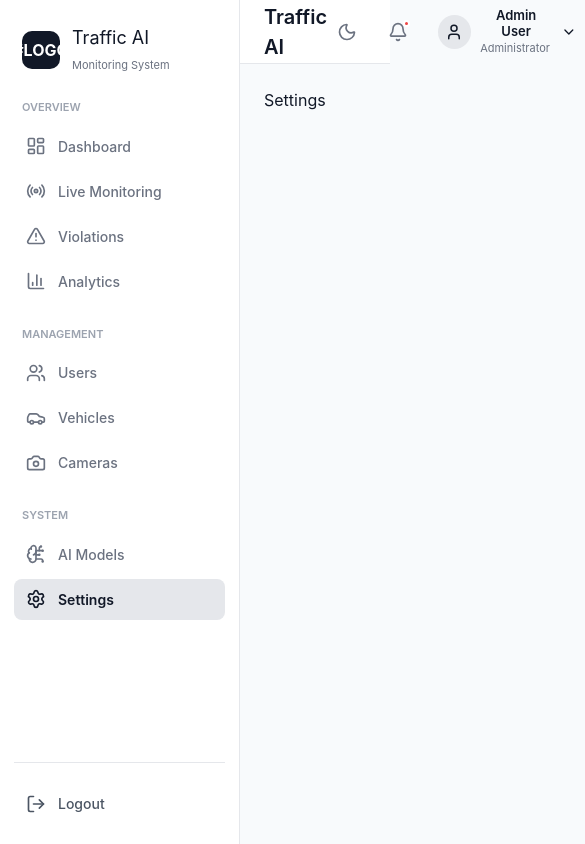
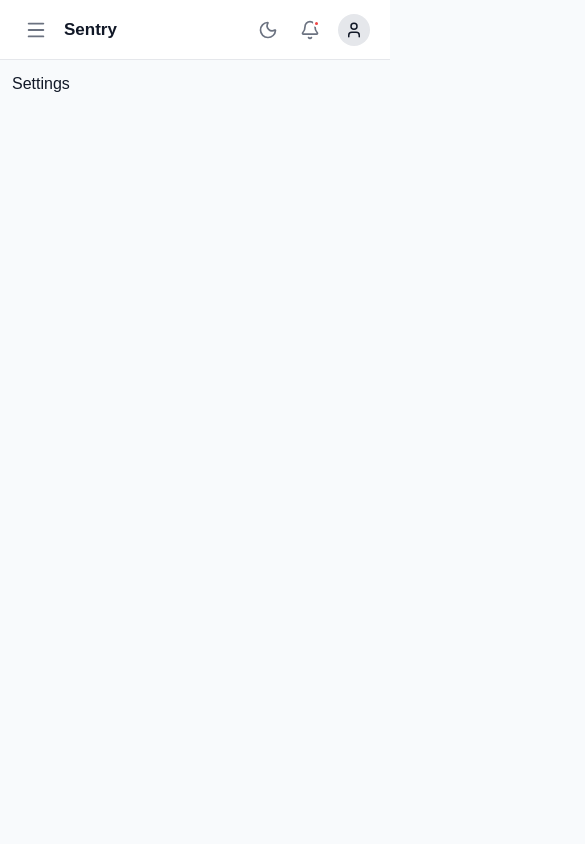
Before and after one commit to Jwala-Joshi/traffic-ai-frontend, a React (Vite) app: page /settings in a window 390 px wide. Shown: the whole page, 585 px wide, since content can reach past the window. Built offline with nearby package versions, Linux system fonts and the light colour scheme.

Commit message:
App Layout kinda ok

```diff
--- a/src/components/layout/AppLayout.tsx
+++ b/src/components/layout/AppLayout.tsx
@@ -1,20 +1,34 @@
+import { useState } from 'react'
 import { Outlet } from 'react-router'
 
 import Sidebar from './Sidebar'
 import Header from './Header'
 
 function AppLayout() {
+  const [sidebarOpen, setSidebarOpen] = useState(false)
+
   return (
     <div className="app-layout">
-      <Sidebar />
+      <Sidebar
+        isOpen={sidebarOpen}
+        onClose={() => setSidebarOpen(false)}
+      />
 
       <div className="app-main">
-        <Header />
+        <Header onMenuClick={() => setSidebarOpen(true)} />
 
         <main className="app-content">
           <Outlet />
         </main>
       </div>
+
+      {sidebarOpen && (
+        <button
+          className="sidebar-overlay"
+          onClick={() => setSidebarOpen(false)}
+          aria-label="Close navigation"
+        />
+      )}
     </div>
   )
 }
--- a/src/components/layout/Header.tsx
+++ b/src/components/layout/Header.tsx
@@ -1,13 +1,24 @@
-import { Bell, ChevronDown, Moon, Sun, User} from 'lucide-react'
+import { Bell, ChevronDown,Menu, Moon, Sun, User} from 'lucide-react'
 import { useTheme } from '../../context/useTheme'
 
-function Header() {
+interface HeaderProps {
+  onMenuClick: () => void
+}
+
+function Header({ onMenuClick }: HeaderProps) {
   const { theme, toggleTheme } = useTheme()
 
   return (
     <header className="header">
+      <button
+      className="header-menu-button"
+      onClick={onMenuClick}
+      aria-label="Open navigation"
+    >
+      <Menu size={22} />
+    </button>
       <div className="header-page">
-        <h2>Traffic AI</h2>
+        <h2>Sentry</h2>
       </div>
 
       <div className="header-actions">
--- a/src/components/layout/Sidebar.tsx
+++ b/src/components/layout/Sidebar.tsx
@@ -9,12 +9,25 @@ import {
   BrainCircuit,
   Settings,
   LogOut,
+  X,
 } from 'lucide-react'
 import { NavLink } from 'react-router'
 
-function Sidebar() {
+interface SidebarProps {
+  isOpen: boolean
+  onClose: () => void
+}
+
+function Sidebar({ isOpen, onClose }: SidebarProps) {
   return (
-    <aside className="sidebar">
+    <aside className={`sidebar ${isOpen ? 'open' : ''}`}>
+      <button
+        className="sidebar-close"
+        onClick={onClose}
+        aria-label="Close navigation"
+      >
+        <X size={20} />
+      </button>
       {/* Logo */}
       <div className="sidebar-logo">
         <div className="sidebar-logo-icon">
@@ -29,13 +42,7 @@ function Sidebar() {
 
       {/* Navigation */}
       <nav className="sidebar-nav">
-
-        {/* Overview */}
         <div className="sidebar-section">
-          <p className="sidebar-section-title">
-            Overview
-          </p>
-
           <NavLink to="/dashboard" className="sidebar-link">
             <LayoutDashboard size={20} />
             <span>Dashboard</span>
@@ -57,12 +64,7 @@ function Sidebar() {
           </NavLink>
         </div>
 
-        {/* Management */}
         <div className="sidebar-section">
-          <p className="sidebar-section-title">
-            Management
-          </p>
-
           <NavLink to="/users" className="sidebar-link">
             <Users size={20} />
             <span>Users</span>
@@ -79,12 +81,7 @@ function Sidebar() {
           </NavLink>
         </div>
 
-        {/* System */}
         <div className="sidebar-section">
-          <p className="sidebar-section-title">
-            System
-          </p>
-
           <NavLink to="/ai-models" className="sidebar-link">
             <BrainCircuit size={20} />
             <span>AI Models</span>
--- a/src/context/ThemeProvider.tsx
+++ b/src/context/ThemeProvider.tsx
@@ -13,13 +13,19 @@ interface ThemeProviderProps {
 export function ThemeProvider({
   children,
 }: ThemeProviderProps) {
-  const [theme, setTheme] = useState<Theme>('light')
+  const [theme, setTheme] = useState<Theme>(() => {
+    const savedTheme = localStorage.getItem('theme')
+
+    return savedTheme === 'dark' ? 'dark' : 'light'
+  })
 
   useEffect(() => {
     document.documentElement.setAttribute(
       'data-theme',
       theme,
     )
+
+    localStorage.setItem('theme', theme)
   }, [theme])
 
   const toggleTheme = () => {
--- a/src/index.css
+++ b/src/index.css
@@ -1,5 +1,6 @@
 @import "tailwindcss";
 
+/* Theme */
 :root {
   --bg-primary: #ffffff;
   --bg-secondary: #f8fafc;
@@ -34,27 +35,48 @@
   --icon-background: #374151;
 }
 
+/* Global */
+* {
+  box-sizing: border-box;
+}
+
+html,
+body,
+#root {
+  min-height: 100%;
+}
+
 body {
   margin: 0;
   background: var(--bg-secondary);
   color: var(--text-primary);
+  font-family: Arial, Helvetica, sans-serif;
 }
 
+/* Application Layout */
 .app-layout {
   display: flex;
   min-height: 100vh;
   background: var(--bg-secondary);
 }
 
+.app-main {
+  flex: 1;
+  min-width: 0;
+}
+
+/* Sidebar */
 .sidebar {
   width: 240px;
   min-height: 100vh;
   flex-shrink: 0;
   padding: 20px 14px;
+
+  display: flex;
+  flex-direction: column;
+
   border-right: 1px solid var(--border-color);
   background: var(--bg-primary);
-  display: flex;
-  flex-direction: column;
 }
 
 .sidebar-logo {
@@ -67,13 +89,17 @@ body {
 .sidebar-logo-icon {
   width: 38px;
   height: 38px;
+
   display: flex;
   align-items: center;
   justify-content: center;
+
   border-radius: 10px;
+
   font-weight: 700;
-  background: #111827;
-  color: white;
+
+  background: var(--text-primary);
+  color: var(--bg-primary);
 }
 
 .sidebar-logo h1 {
@@ -83,20 +109,18 @@ body {
 
 .sidebar-logo span {
   font-size: 11px;
-  color: #6b7280;
+  color: var(--text-secondary);
 }
 
 .sidebar-nav {
   display: flex;
   flex-direction: column;
-  gap: 24px;
   flex: 1;
 }
 
 .sidebar-section {
   display: flex;
   flex-direction: column;
-  gap: 4px;
 }
 
 .sidebar-section-title {
@@ -104,6 +128,7 @@ body {
   font-size: 11px;
   font-weight: 600;
   text-transform: uppercase;
+
   color: var(--text-muted);
 }
 
@@ -111,13 +136,21 @@ body {
   display: flex;
   align-items: center;
   gap: 12px;
+
   padding: 10px 12px;
+
   border-radius: 8px;
+
   text-decoration: none;
+
   color: var(--text-secondary);
+
   font-size: 14px;
   font-weight: 500;
-  transition: background-color 0.15s ease, color 0.15s ease;
+
+  transition:
+    background-color 0.15s ease,
+    color 0.15s ease;
 }
 
 .sidebar-link:hover {
@@ -138,42 +171,49 @@ body {
 
 .sidebar-logout {
   width: 100%;
+
   display: flex;
   align-items: center;
   gap: 12px;
+
   padding: 10px 12px;
+
   border: none;
   border-radius: 8px;
+
   background: transparent;
-  color: #4b5563;
+  color: var(--text-secondary);
+
   font-size: 14px;
   font-weight: 500;
+
   cursor: pointer;
 }
 
 .sidebar-logout:hover {
-  background: #f3f4f6;
+  background: var(--sidebar-hover);
+  color: var(--text-primary);
 }
 
-.app-main {
-  flex: 1;
-  min-width: 0;
-}
-
+/* Header */
 .header {
   height: 64px;
   padding: 0 24px;
+
   display: flex;
   align-items: center;
   justify-content: space-between;
+
   border-bottom: 1px solid var(--border-color);
   background: var(--bg-primary);
 }
 
 .header-page h2 {
   margin: 0;
+
   font-size: 20px;
   font-weight: 600;
+
   color: var(--text-primary);
 }
 
@@ -185,43 +225,57 @@ body {
 
 .header-icon-button {
   position: relative;
+
   width: 40px;
   height: 40px;
+
   display: flex;
   align-items: center;
   justify-content: center;
+
   border: none;
   border-radius: 8px;
+
   background: transparent;
   color: var(--text-secondary);
+
   cursor: pointer;
 }
 
 .header-icon-button:hover {
   background: var(--sidebar-hover);
+  color: var(--text-primary);
 }
 
 .notification-dot {
   position: absolute;
+
   top: 8px;
   right: 8px;
+
   width: 7px;
   height: 7px;
+
   border-radius: 50%;
+
   background: #ef4444;
-  border: 2px solid white;
+  border: 2px solid var(--bg-primary);
 }
 
 .header-user {
   display: flex;
   align-items: center;
   gap: 9px;
+
   padding: 5px 8px;
+
   border: none;
   border-radius: 8px;
+
   background: transparent;
+  color: var(--text-primary);
+
   cursor: pointer;
-  color: var(--text-primary);
 }
 
 .header-user:hover {
@@ -231,10 +285,13 @@ body {
 .header-user-icon {
   width: 34px;
   height: 34px;
+
   display: flex;
   align-items: center;
   justify-content: center;
+
   border-radius: 50%;
+
   background: var(--icon-background);
 }
 
@@ -242,6 +299,7 @@ body {
   display: flex;
   flex-direction: column;
   align-items: flex-start;
+
   line-height: 1.2;
 }
 
@@ -252,10 +310,182 @@ body {
 
 .header-user-info small {
   margin-top: 2px;
+
   font-size: 11px;
+
   color: var(--text-secondary);
 }
 
+/* Page Content*/
 .app-content {
   padding: 24px;
 }
+
+/* Responsive Layout */
+.header-menu-button {
+  display: none;
+
+  align-items: center;
+  justify-content: center;
+
+  width: 40px;
+  height: 40px;
+
+  border: none;
+  border-radius: 8px;
+
+  background: transparent;
+  color: var(--text-secondary);
+
+  cursor: pointer;
+}
+
+.header-menu-button:hover {
+  background: var(--sidebar-hover);
+  color: var(--text-primary);
+}
+
+.sidebar-close {
+  display: none;
+}
+
+.sidebar-overlay {
+  display: none;
+}
+
+
+/* Medium Screens */
+@media (max-width: 1100px) {
+  .sidebar {
+    width: 210px;
+  }
+
+  .header-user-info {
+    display: none;
+  }
+
+  .app-content {
+    padding: 20px;
+  }
+}
+
+/* Small Screens */
+@media (max-width: 768px) {
+  .sidebar {
+    position: fixed;
+    top: 0;
+    left: 0;
+
+    z-index: 1000;
+
+    width: 240px;
+    height: 100vh;
+    min-height: 100vh;
+
+    transform: translateX(-100%);
+    transition: transform 0.2s ease;
+  }
+
+  .sidebar.open {
+    transform: translateX(0);
+  }
+
+  .sidebar-close {
+    position: absolute;
+    top: 18px;
+    right: 14px;
+
+    width: 36px;
+    height: 36px;
+
+    display: flex;
+    align-items: center;
+    justify-content: center;
+
+    border: none;
+    border-radius: 8px;
+
+    background: transparent;
+    color: var(--text-secondary);
+
+    cursor: pointer;
+  }
+
+  .sidebar-close:hover {
+    background: var(--sidebar-hover);
+    color: var(--text-primary);
+  }
+
+  .header {
+    height: 60px;
+    padding: 0 16px;
+  }
+
+  .header-menu-button {
+    display: flex;
+  }
+
+  .header-page {
+    margin-right: auto;
+    margin-left: 8px;
+  }
+
+  .header-page h2 {
+    font-size: 18px;
+  }
+
+  .header-actions {
+    gap: 6px;
+  }
+
+  .header-user {
+    padding: 4px;
+  }
+
+  .header-user-icon {
+    width: 34px;
+    height: 34px;
+  }
+
+  .header-user > svg {
+    display: none;
+  }
+
+  .sidebar-overlay {
+    position: fixed;
+    inset: 0;
+
+    z-index: 999;
+
+    display: block;
+
+    border: none;
+
+    background: rgba(0, 0, 0, 0.4);
+  }
+
+  .app-content {
+    padding: 16px;
+  }
+}
+
+/* Very Small Screens */
+@media (max-width: 480px) {
+  .header-icon-button {
+    width: 36px;
+    height: 36px;
+  }
+
+  .header-user-icon {
+    width: 32px;
+    height: 32px;
+  }
+
+  .header-page h2 {
+    font-size: 17px;
+  }
+
+  .app-content {
+    padding: 12px;
+  }
+}
```
Also changed, not shown: src/App.css (deleted, +0 -184 lines).
